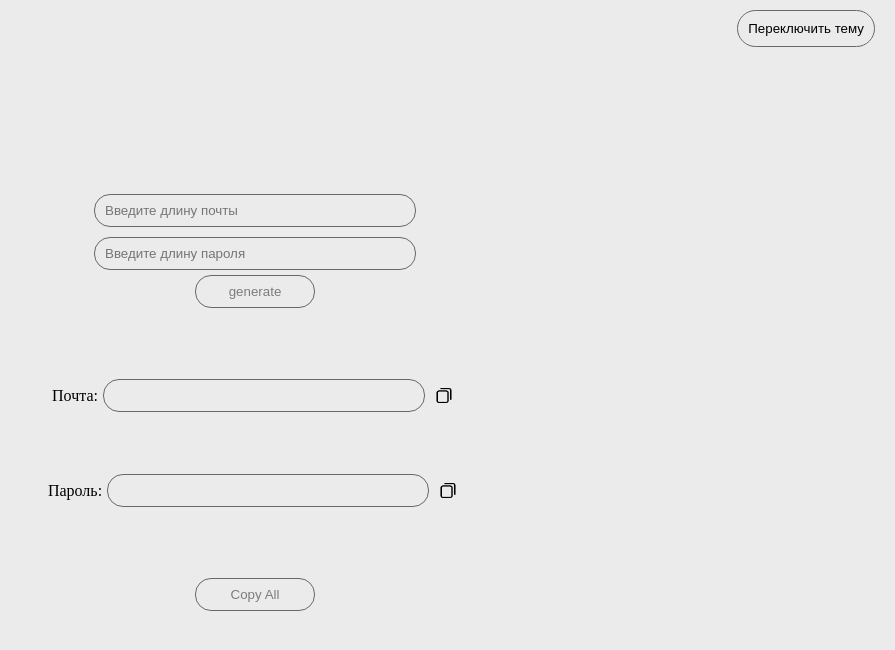
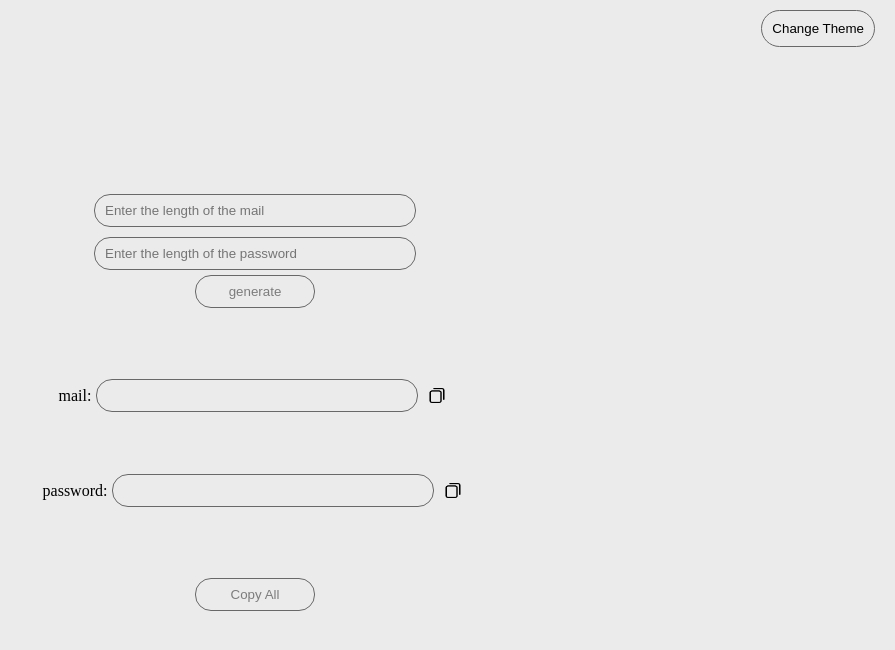
Before and after one commit to FreidFry/passGen, a plain HTML site: page index.html in a window 1280 px wide. Shown: the whole page, without its empty margins (385-1280 px from the left). Drawn offline with Linux system fonts and the light colour scheme.

Commit message:
eng
всё на английский

```diff
--- a/index.html
+++ b/index.html
@@ -23,23 +23,23 @@
         <div id="notification" class="notification">
             Текст скопирован
         </div>
-        <button id="theme-toggle" class="fixed">Переключить тему</button>
+        <button id="theme-toggle" class="fixed">Change Theme</button>
         <div class="inputs flex-center">
             <div class="passlen flex-center">
-                <input class="input mail" type="text" placeholder="Введите длину почты">
-                <input class="input pass" type="text" placeholder="Введите длину пароля">
+                <input class="input mail" type="text" placeholder="Enter the length of the mail">
+                <input class="input pass" type="text" placeholder="Enter the length of the password">
                 <button id="generate" onclick="generate()">generate</button>
             </div>
         </div>
         <div class="uotputs flex-center">
-            Почта:
+            mail:
             <input class="output mail" type="text">
             <button type="button" id="copy" onclick="copyToClipboard('mail')" data-copy-text="mail: ">
                 <img src="css/icon/copy.png">
             </button>
         </div>
         <div class="uotputs flex-center">
-            Пароль:
+            password:
             <input class="output pass" type="text">
             <button type="button" id="copy" onclick="copyToClipboard('pass')"data-copy-text="password: ">
                 <img src="css/icon/copy.png">
```
